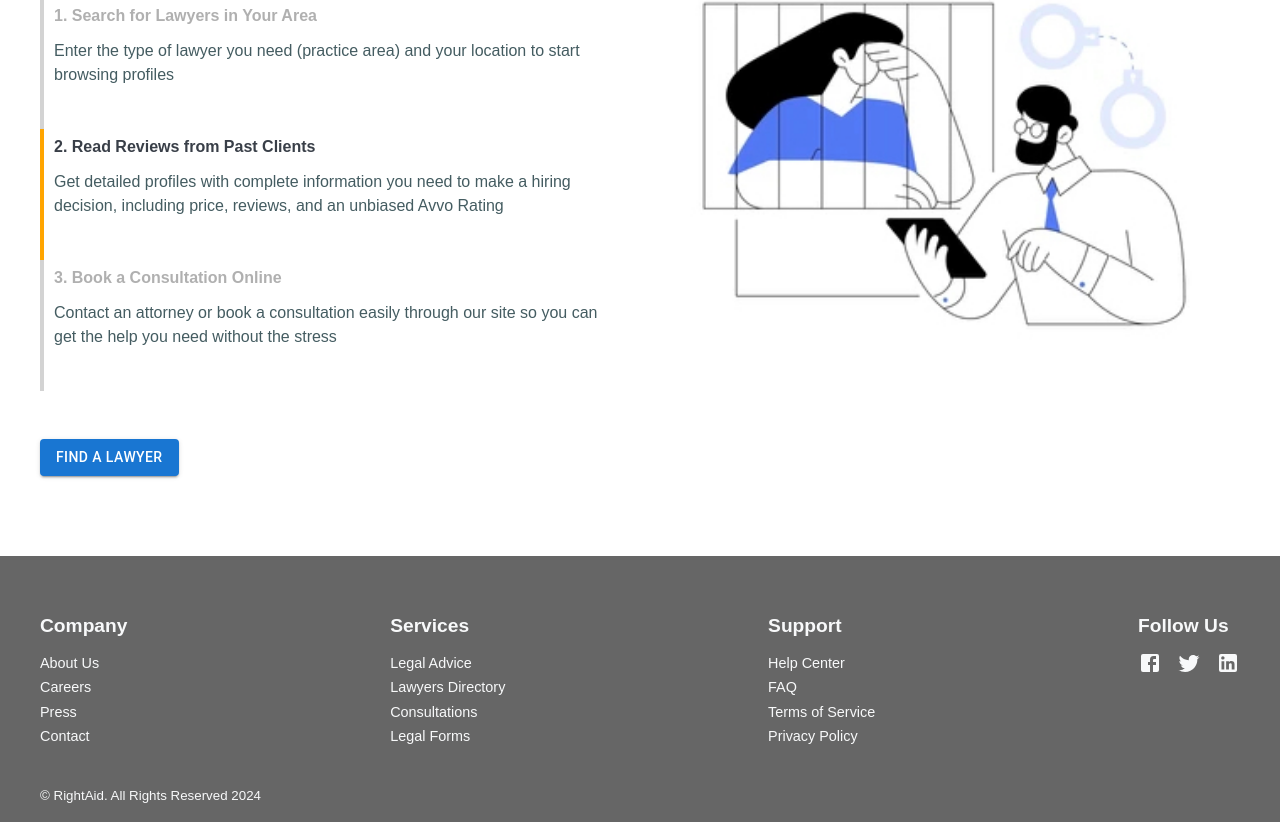
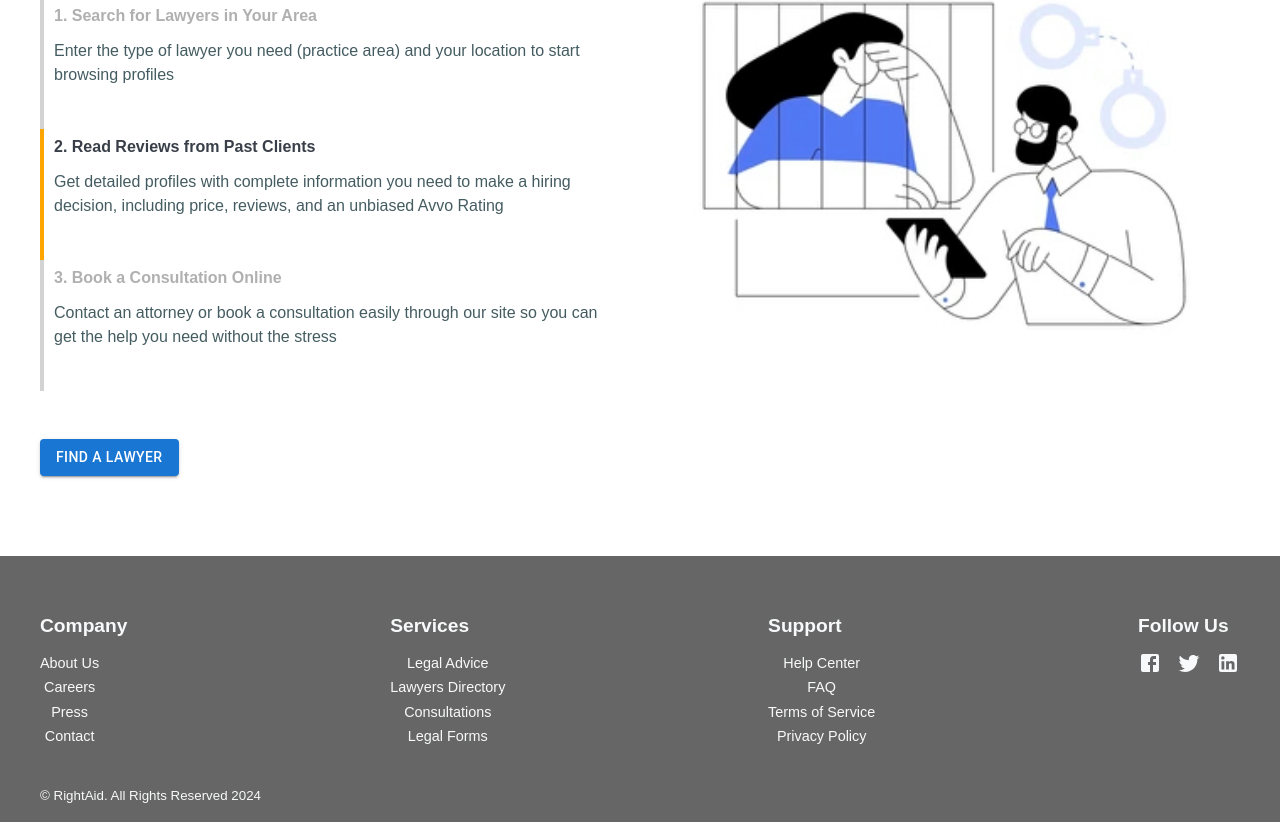
Before and after one commit to solidados/tumo-demtech, a React (Create React App) app in the folder front/: page / in a window 1280 px wide. Shown: the part 1161-1983 px from the top of the page. Built offline with nearby package versions, Linux system fonts and the light colour scheme.

Commit message:
Changed footer styles to stick to bottom always

```diff
--- a/front/src/App.js
+++ b/front/src/App.js
@@ -21,6 +21,7 @@ function App() {
           />{' '}
           {/* Dynamic route */}
         </Routes>
+        <div className="container"></div>
         <Footer />
       </Router>
     </div>
--- a/front/src/App.scss
+++ b/front/src/App.scss
@@ -33,6 +33,8 @@ html,
 body {
   height: 100%;
   width: 100%;
+  margin: 0;
+  padding: 0;
   font-size: 100%;
   line-height: 1;
   background-color: #f4f4f6;
@@ -65,19 +67,15 @@ ul li {
 img {
   vertical-align: top;
 }
-// h1,
-// h2,
-// h3,
-// h4,
-// h5,
-// h6 {
-//   font-size: inherit;
-// }
 
 .App {
   display: flex;
   flex-direction: column;
   min-height: 100vh;
+
+  .container {
+    flex: 1;
+  }
 }
 
 [class*="container"] {
--- a/front/src/components/footer/footer.scss
+++ b/front/src/components/footer/footer.scss
@@ -1,4 +1,6 @@
 .footer {
+  text-align: center;
+  padding: 10px 0;
   & > .copyroght {
     //padding: 0 40px
   }
```
